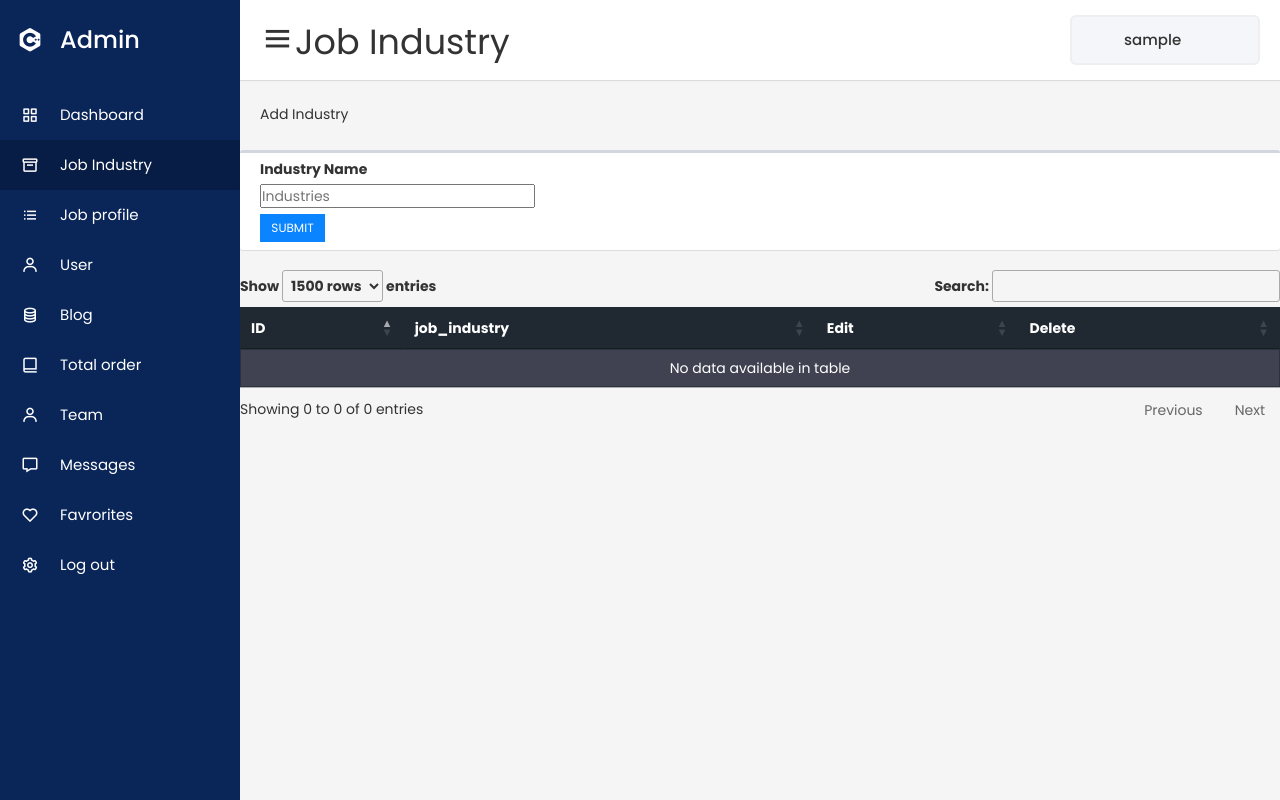
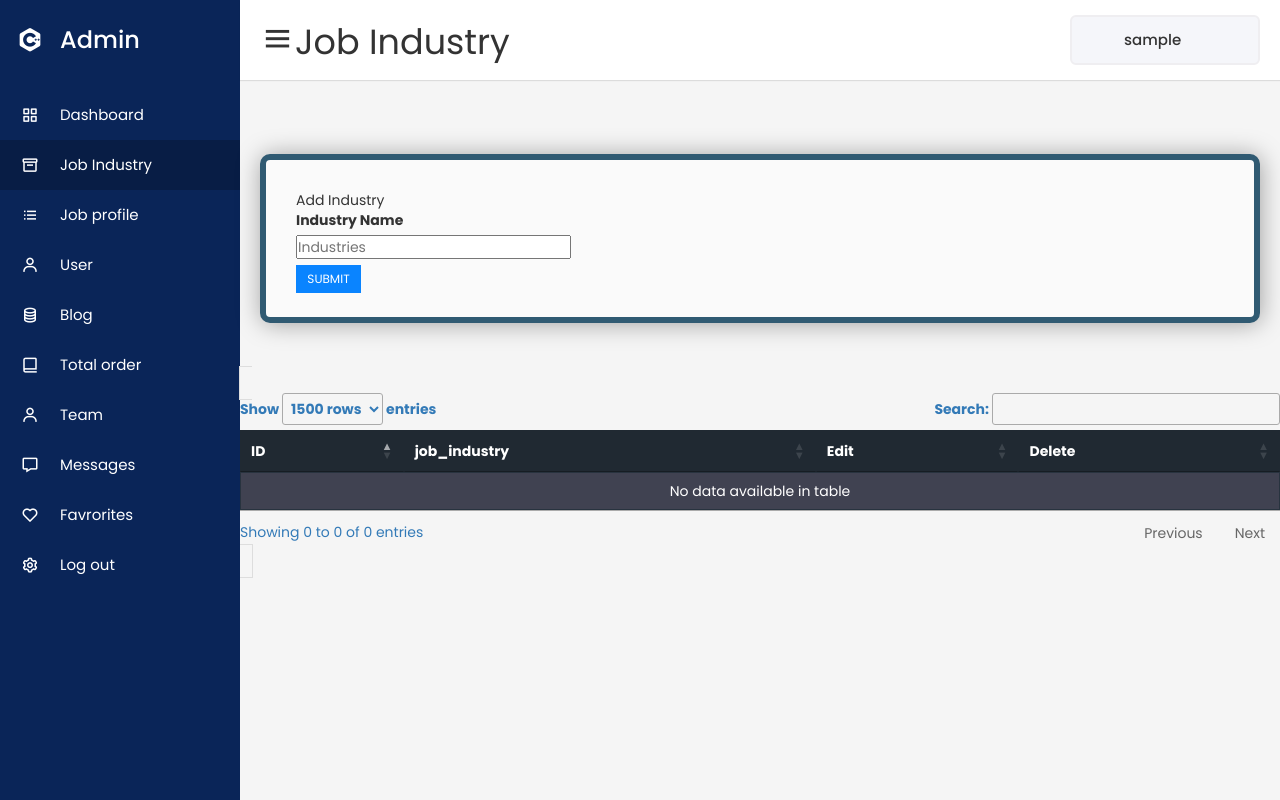
Before and after one commit to PARTH370/Djago, a Django app: page /summary/job-industry in a window 1280 px wide. Run offline with Django 3.2, Linux system fonts and the light colour scheme; the visitor is signed in with stand-in values (Sample User, id 1); data that the repository does not hold is empty; parts of the project's set-up code (start-up, migrations or seed data) failed here and were passed over; some libraries are stand-ins or nearby versions.

Commit message:
new.html

```diff
--- a/dashboard/templates/public/job_profile.html
+++ b/dashboard/templates/public/job_profile.html
@@ -72,6 +72,7 @@
 	</li>
 	</ul>
 	</form>
+<form class="form-style-9">
 <table id="tna_datatable" class="table-hover" style="height:10px;width:100%">
 	<thead>
 		<tr>
@@ -91,6 +92,7 @@
 		</tr>
 	</thead>
 </table>
+</form>
 <script src="http://ajax.googleapis.com/ajax/libs/jquery/1.7.1/jquery.min.js" type="text/javascript"></script>
 <script>
 
--- a/dashboard/templates/public/new.html
+++ b/dashboard/templates/public/new.html
@@ -11,24 +11,26 @@
 <script type="text/javascript" src="https://cdn.datatables.net/v/bs/dt-1.13.1/datatables.min.js"></script>
 <script src="https://cdn.datatables.net/1.10.23/js/jquery.dataTables.min.js" defer></script>
 <script src="http://ajax.googleapis.com/ajax/libs/jquery/1.7.1/jquery.min.js" type="text/javascript"></script>
+<link rel="stylesheet" href="{% static 'public/job_profile.css' %}">
+<!-- Add  Industry -->
+<form class="form-style-9">
 
-<!-- Add  Industry -->
-<div class="overview-boxes">
 	<div class="title">Add Industry</div>
-</div>
-<div class="box box-default opensearchitem" id="searchcontent">
-	<div class="form-group">
+
+
+
 		<label>Industry Name</label>
 		<br>
 		<input type="text" name="industry_name" placeholder="Industries" maxlength="100" id="id_industry_name">
 		<br>
 		<input type="button" class="btn btn-info btn-sm" value="SUBMIT" style="position: relative;top: 6px;width: 65px"
 			onclick="add_industry()">
-	</div>
-</div>
 
+
+</form>
 <!-- Get Industry DataTable -->
-<table id="tna_datatable" class="table-hover" style="height:10px;width:100%">
+<a id="tabel">
+<table id="Industry_datatable" class="table-hover" style="height:10px;width:100%">
 	<thead>
 		<tr>
 
@@ -40,7 +42,8 @@
 		</tr>
 	</thead>
 </table>
-
+</a>
+</div>
 <script>
 	function make_alert(classes, msg) {
 		bootbox.alert({
@@ -162,7 +165,7 @@
 
 	/* Get Added Industry Datatable */
 	$(document).ready(function () {
-		var table = $('#tna_datatable').DataTable({
+		var table = $('#Industry_datatable').DataTable({
 			data: {{ available_industries| safe}},
 
 		scrollY: "375px",
```
Also changed, not shown: dashboard/migrations/0001_initial.py, user/migrations/0001_initial.py.
